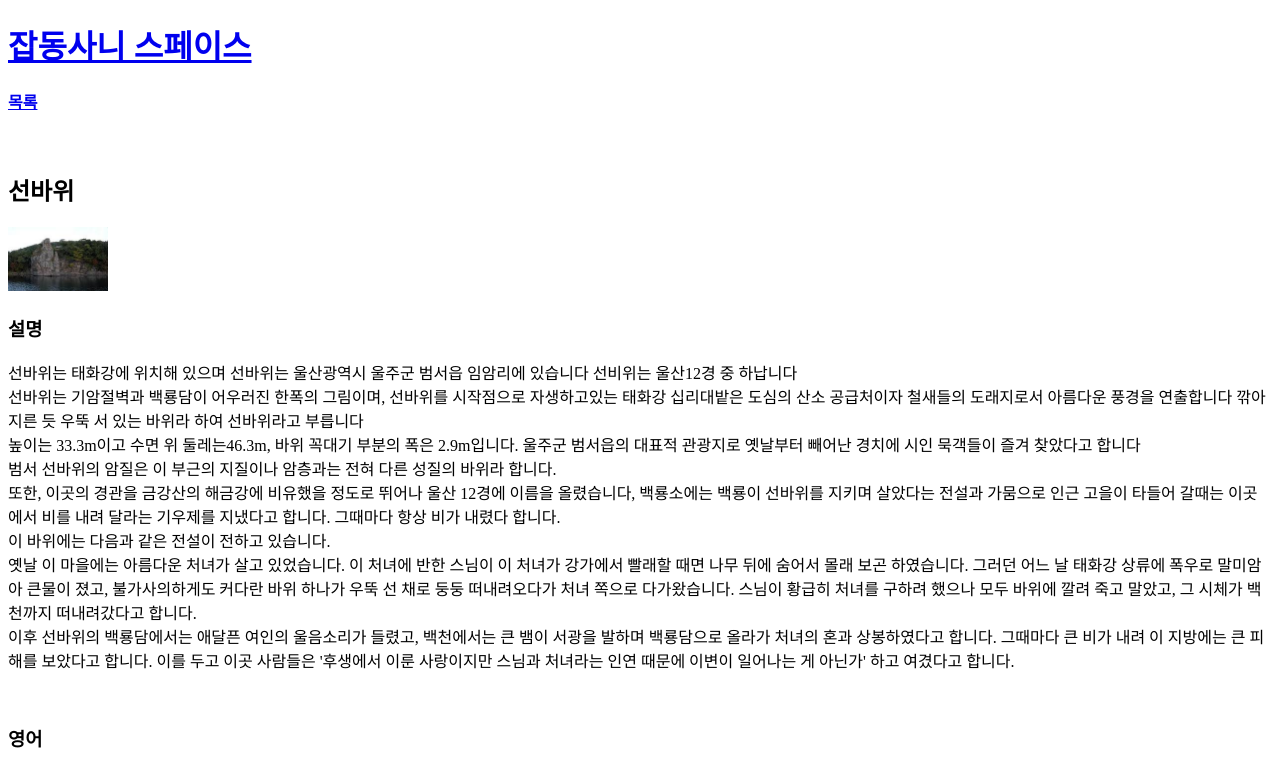
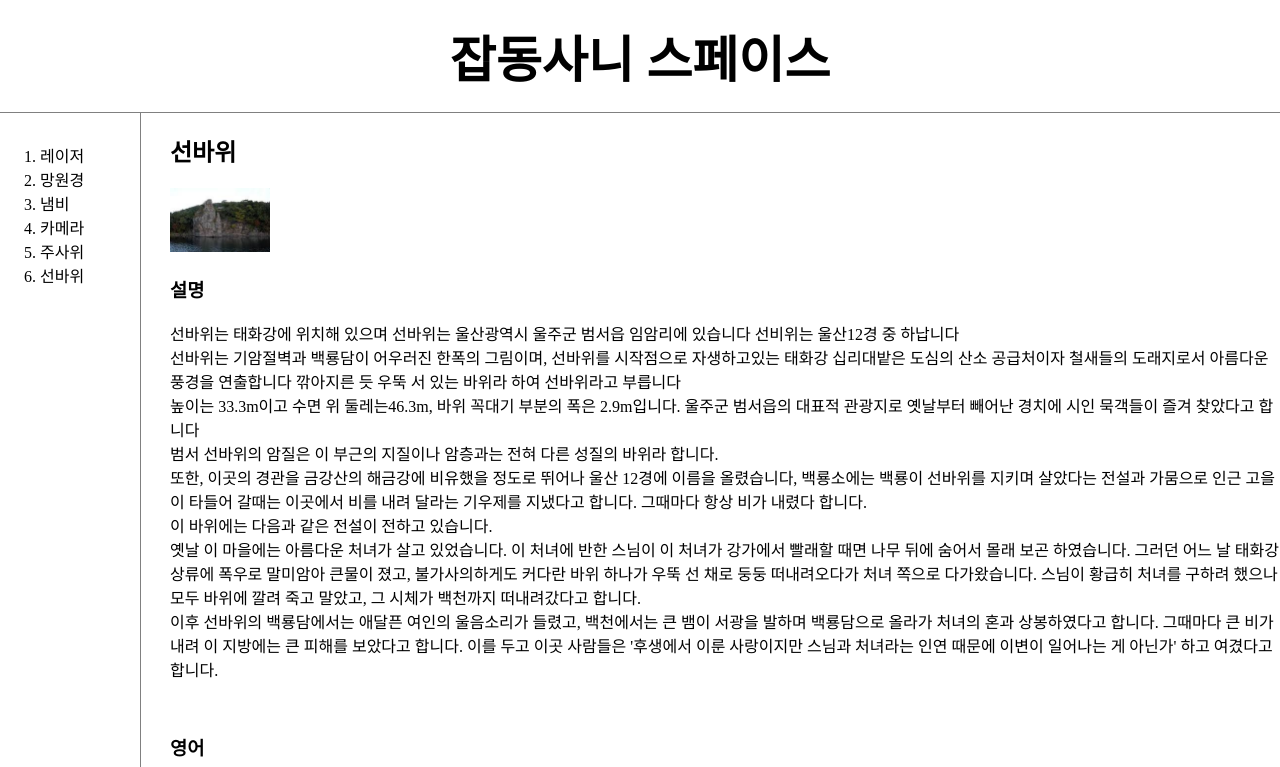
Before and after one commit to Cfghle/Cfghle, a plain HTML site: page SunRock.html in a window 1280 px wide. Shown: the top 767 px of the page. Drawn offline with Linux system fonts and the light colour scheme.

Commit message:
css added

```diff
--- a/SunRock.html
+++ b/SunRock.html
@@ -3,12 +3,21 @@
   <head>
     <title>선바위</title>
     <meta charset="utf-8">
+    <link rel="stylesheet" href="style.css">
   </head>
 
   <body>
     <h1><a href="index.html">잡동사니 스페이스</a></h1>
-  <h4><a href="List.html">목록</a></h4><br>
-
+      <div id="grid">
+        <ol>
+          <li><a href="Laser.html">레이저</a></li>
+          <li><a href="Scope.html">망원경</li>
+          <li><a href="Pot.html">냄비</a></li>
+          <li><a href="Camera.html">카메라</a></li>
+          <li><a href="Dice.html">주사위</a></li>
+          <li><a href="SunRock.html">선바위</a></li>
+        </ol>
+        <div id="bonmon">
           <h2>선바위</h2>
           <img src="Sun.jpg" width="100" heigh="100">
           <br><h3>설명</h3>
@@ -38,5 +47,7 @@ Once upon a time, there lived a beautiful maiden in this town. A monk who fell i
         Later, a distressing woman was heard in the Baekryongdam of Seobawi, and a big snake was seen in the Baekcheon Stream and went up to Baekryongdam and reunited with the virgin's soul. It is said that there was a lot of rain every time, causing a lot of damage in this area. People here thought that although it was a love from the past, the relationship between a monk and a virgin was causing a strange change.</p>
         <br><h3>발음</h3>
         <p>더 락 이즈 로우케이티드 인 더 테이화 리버 엔드 더 선 락 이즈 로우케이티드 인 임암 리 범서 군 울산 시 울산 메트로폴리션 시티 선바위 이즈 프롬 울산 트웰브쓰 그레이드 선바위 락 이즈 라이크 어 페인팅 오브 어 위드쓰 댓 컴바인즈 더 락 클리프 위드 더 화이트 드래건 월, 태화 리버‘스 십리대밭 위치 그로우즈 온 잇츠 온(own) 애즈 더 스타팅 포인트 이즈 어 소스 오브 옥시젠 인 더 시티 엔드 디 어라이벌 플레이스 오브 미그레토리 버드 크리에이팅 어 뷰티풀 신 잇츠 콜드 선바위 락 비커즈 잇스 어 락 스탠딩 톨 애즈 이프 잇 월 커브드 아웃 어브 셰이프입 잇 이즈 써디 쓰리 미터즈 톨 해즈 어 서컴퍼런스 어브 폴티 씩스 미터즈 어보브 더 워터 언드 어 위드쓰 어브 쓰리 미터즈 앳 더 탑 오브 더 락 잇 이즈 세드 댓 더 포트’스 게스트스 인조이드 더 시닉 뷰티 오브 범서읍 울주 군 더 락 퀄리티 오브 범서 선바위 락 이즈 세드 투 비 콰이트 디프런트 프럼 댓 어브 더 서라운딩 지오얼러지 앤드 락 레이어즈. 인 어디션 더 시너리 히얼 워즈 소우 아웃스탠딩 댓 잇 워즈 컴페얼드 투 디 해금 리버 오브 마운틴 금강 댇 잇 워즈 네임드 애즈 더 트웰브 시닉 뷰즈 오브 울산. 인 백룡소 더 레전드 댓 화이트 드레곤 리브드 투 프로텍트 더 선바위 락 워즈 톨드 댓 잇 와즈 어 메모리얼 롸이트 포어 레인 히어 웬 더 니얼바이 타운 워즈 번드 다운 바이 어 드라우트. 잇 워즈 얼웨이즈 레이닝 덴. 더 락 이즈 톨드 바이 더 팔로잉 레전드: 원스 어푼 어 타임 데얼 리브드 어 뷰터풀 메이든 인 디스 타운. 어 멍크 후 풸 인 러브 위드 디스 걸 유즈드 투 하이드 비하인드 어 트리 웬 쉬 워즈 두잉 런드리 바이 더 리버 덴 원 데이 어 헤비 레인 f풸 인 디 어퍼 파트 오브 더 테화 리버 언드 미스테리어슬리 어 라지 락 플로티드 다운 언드 케임 토워드 더 버진 더 멍크 허리들리 트라이드 투 세이브 더 걸 벗트 올 오브 뎀 월 크러쉬드 투 데쓰 바이 락스 엔드 더 바디 워즈 워시드 어웨이 투 어 헌드러드 따우전드. 레이터 어 디스트레싱 워먼 와즈 허드 인 더 백룡담 어브 선바위 엔드 어 빅 스네이크 워즈 신 인 더 백천 스트림 엔드 웬트 업 투 백룡담 엔드 리유닛 윗드 더 버진‘스 소울 잇 이즈 세드 댇 데얼 워즈 어 랏트 오브 레인 에브리 타임 커징 어 랏 어브 대미지 인 디스 에어리얼 피플 히어 또우트 댙 얼더우 잇 워즈 어 러브 프롬 더 패스트 더 릴레이션쉽 비트윈 어 멍크 언드 어 버진 와즈 커징 어 스트레인지 체인지</p>
+        </div>
+    </div>
   </body>
 </html>
--- /dev/null
+++ b/style.css
@@ -0,0 +1,42 @@
+body{
+  margin:0;
+}
+a {
+  color: black;
+  text-decoration: none;
+}
+h1 {
+  font-size: 50px;
+  text-align: center;
+  border-bottom:1px solid gray;
+  margin:0;
+  padding:20px;
+
+}
+#grid ol{
+  border-right:1px solid gray;
+  width:70px;
+  margin:0;
+  padding:30px;
+  padding-left:40px;
+
+
+}
+#grid{
+  display: grid;
+  grid-template-columns: 150px 1fr;
+}
+#bonmon{
+  padding-left: 20px;
+}
+@media(max-width:800px){
+  #grid{
+    display: block;
+  }
+  #grid ol{
+    border-right:none;
+  }
+  h1 {
+    border-bottom:none;
+  }
+}
```
Also changed, not shown: Camera.html (+13 -2 lines), Dice.html (+13 -2 lines), Laser.html (+13 -2 lines), Pot.html (+13 -2 lines), Scope.html (+13 -2 lines), index.html (+13 -2 lines). Lines whose indentation alone changed are shown as unchanged.
